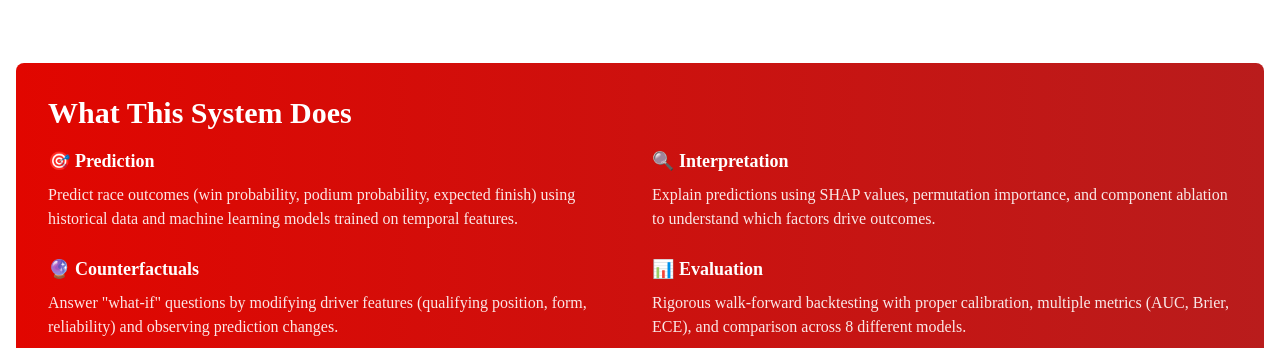
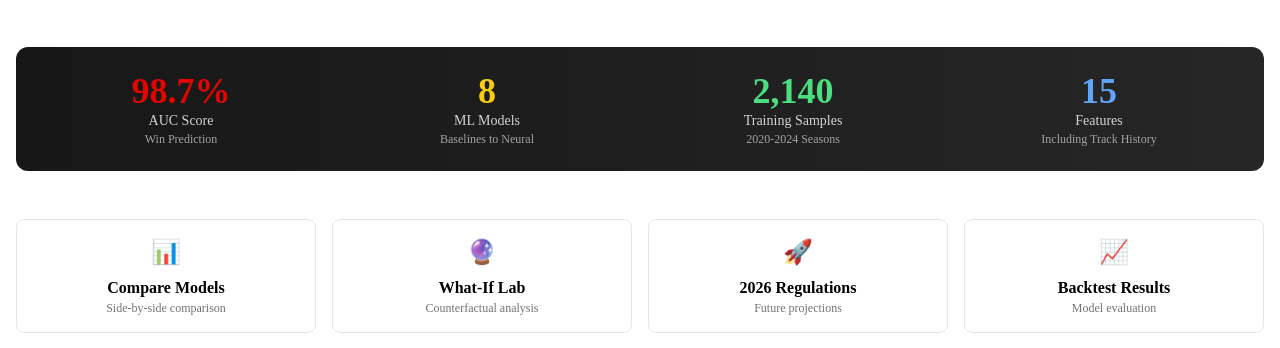
Before and after one commit to Aarav500/f1-race-insights, a Next.js app in the folder web/: page / in a window 1280 px wide. Shown: the part 452-800 px from the top of the page. Built offline with nearby package versions, Linux system fonts and the light colour scheme; no server answers.

Commit message:
feat: add impressive stats banner and quick access cards to homepage

```diff
--- a/web/src/app/page.tsx
+++ b/web/src/app/page.tsx
@@ -15,7 +15,7 @@ export default function HomePage() {
     return (
         <div className="container mx-auto px-4 py-12">
             {/* Hero Section */}
-            <div className="text-center mb-16">
+            <div className="text-center mb-12">
                 <h1 className="text-5xl font-bold mb-4 text-f1-black">
                     F1 Race Insights
                 </h1>
@@ -44,6 +44,56 @@ export default function HomePage() {
                         GitHub
                     </a>
                 </div>
+            </div>
+
+            {/* Impressive Stats Banner */}
+            <div className="bg-gradient-to-r from-f1-gray-900 to-f1-gray-800 text-white rounded-xl p-6 mb-12">
+                <div className="grid grid-cols-2 md:grid-cols-4 gap-6 text-center">
+                    <div>
+                        <div className="text-4xl font-bold text-f1-red">98.7%</div>
+                        <div className="text-sm text-f1-gray-300">AUC Score</div>
+                        <div className="text-xs text-f1-gray-400">Win Prediction</div>
+                    </div>
+                    <div>
+                        <div className="text-4xl font-bold text-yellow-400">8</div>
+                        <div className="text-sm text-f1-gray-300">ML Models</div>
+                        <div className="text-xs text-f1-gray-400">Baselines to Neural</div>
+                    </div>
+                    <div>
+                        <div className="text-4xl font-bold text-green-400">2,140</div>
+                        <div className="text-sm text-f1-gray-300">Training Samples</div>
+                        <div className="text-xs text-f1-gray-400">2020-2024 Seasons</div>
+                    </div>
+                    <div>
+                        <div className="text-4xl font-bold text-blue-400">15</div>
+                        <div className="text-sm text-f1-gray-300">Features</div>
+                        <div className="text-xs text-f1-gray-400">Including Track History</div>
+                    </div>
+                </div>
+            </div>
+
+            {/* Quick Access Cards */}
+            <div className="grid md:grid-cols-4 gap-4 mb-12">
+                <Link href="/compare" className="bg-white border border-f1-gray-200 rounded-lg p-4 hover:shadow-lg transition text-center group">
+                    <div className="text-2xl mb-2">📊</div>
+                    <div className="font-bold group-hover:text-f1-red transition">Compare Models</div>
+                    <div className="text-xs text-f1-gray-500">Side-by-side comparison</div>
+                </Link>
+                <Link href="/whatif" className="bg-white border border-f1-gray-200 rounded-lg p-4 hover:shadow-lg transition text-center group">
+                    <div className="text-2xl mb-2">🔮</div>
+                    <div className="font-bold group-hover:text-f1-red transition">What-If Lab</div>
+                    <div className="text-xs text-f1-gray-500">Counterfactual analysis</div>
+                </Link>
+                <Link href="/2026" className="bg-white border border-f1-gray-200 rounded-lg p-4 hover:shadow-lg transition text-center group">
+                    <div className="text-2xl mb-2">🚀</div>
+                    <div className="font-bold group-hover:text-f1-red transition">2026 Regulations</div>
+                    <div className="text-xs text-f1-gray-500">Future projections</div>
+                </Link>
+                <Link href="/backtest" className="bg-white border border-f1-gray-200 rounded-lg p-4 hover:shadow-lg transition text-center group">
+                    <div className="text-2xl mb-2">📈</div>
+                    <div className="font-bold group-hover:text-f1-red transition">Backtest Results</div>
+                    <div className="text-xs text-f1-gray-500">Model evaluation</div>
+                </Link>
             </div>
 
             {/* What This System Does */}
```
